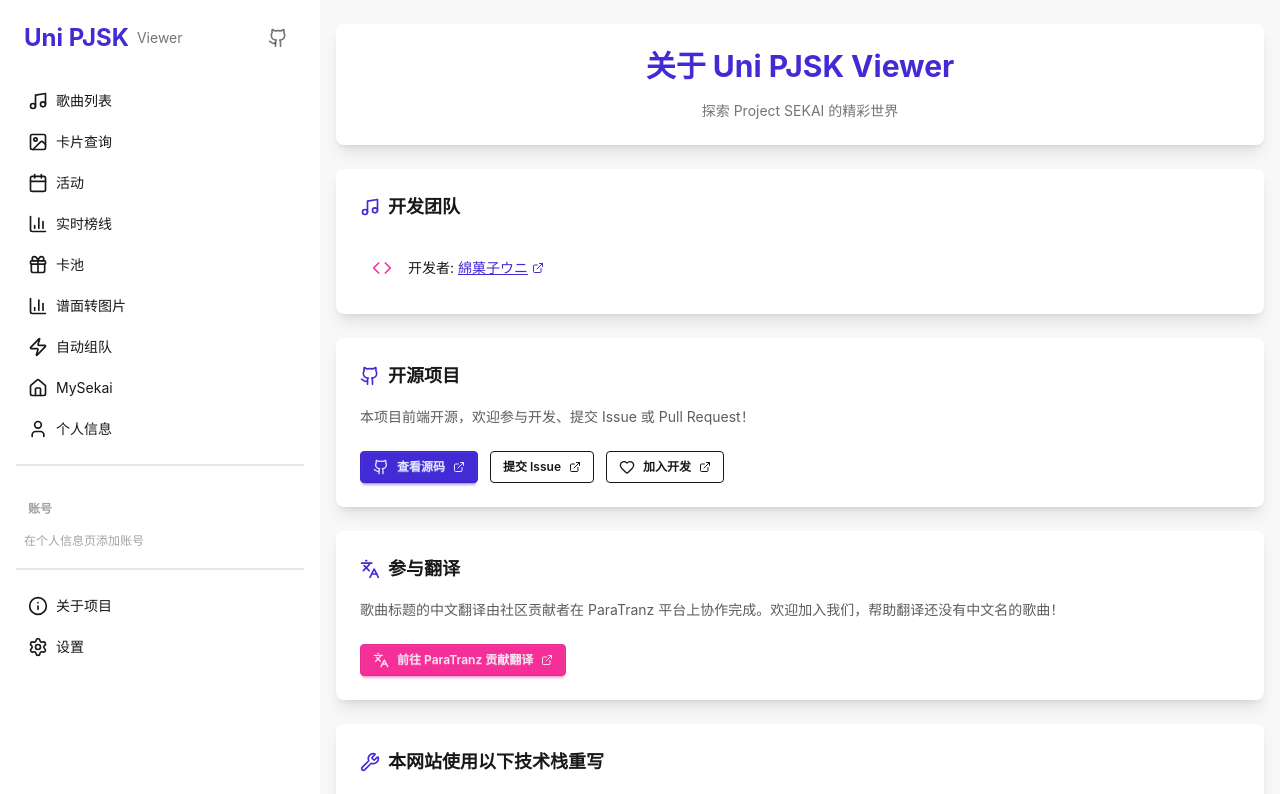
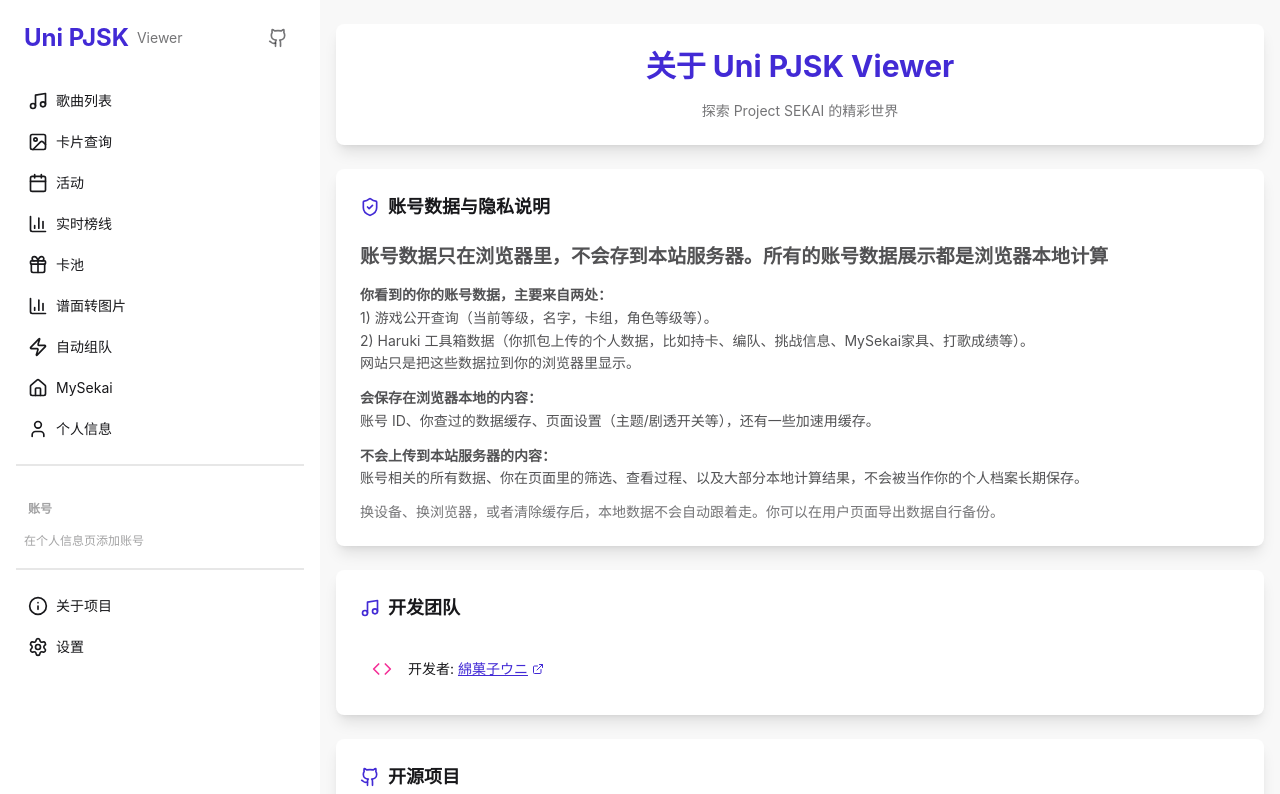
Before and after one commit to watagashi-uni/Uni-PJSK-Viewer-Frontend, a Vue app: page /about in a window 1280 px wide. Shown: the top 794 px of the page. Built offline with nearby package versions, Linux system fonts and the light colour scheme; no server answers.

Commit message:
feat(about): add clear account data and privacy explanation

```diff
--- a/src/views/AboutView.vue
+++ b/src/views/AboutView.vue
@@ -1,6 +1,6 @@
 <script setup lang="ts">
 import {
-  Music, Code, Wrench, ExternalLink, Github, Heart, Languages
+  Music, Code, Wrench, ExternalLink, Github, Heart, Languages, ShieldCheck
 } from 'lucide-vue-next'
 </script>
 
@@ -17,6 +17,37 @@ import {
     <!-- <AlertBanner type="warning">
       <strong class="flex items-center gap-1"><AlertTriangle class="w-4 h-4" /> 内测中！</strong> 该网站还在内部测试中，出现问题请及时反馈
     </AlertBanner> -->
+
+    <!-- 数据与隐私 -->
+    <div class="card bg-base-100 shadow-lg mb-6 animate-fade-in-up animation-delay-50">
+      <div class="card-body">
+        <h3 class="card-title text-lg flex items-center gap-2">
+          <ShieldCheck class="w-5 h-5 text-primary" /> 账号数据与隐私说明
+        </h3>
+        <div class="mt-3 space-y-3 text-base-content/75 leading-relaxed">
+          <p>
+            <strong style="font-weight: bold; font-size: 1.2rem;">账号数据只在浏览器里，不会存到本站服务器。所有的账号数据展示都是浏览器本地计算</strong>
+          </p>
+          <p>
+            <strong>你看到的你的账号数据，主要来自两处：</strong><br />
+            1) 游戏公开查询（当前等级，名字，卡组，角色等级等）。<br />
+            2) Haruki 工具箱数据（你抓包上传的个人数据，比如持卡、编队、挑战信息、MySekai家具、打歌成绩等）。<br />
+            网站只是把这些数据拉到你的浏览器里显示。
+          </p>
+          <p>
+            <strong>会保存在浏览器本地的内容：</strong><br />
+            账号 ID、你查过的数据缓存、页面设置（主题/剧透开关等），还有一些加速用缓存。
+          </p>
+          <p>
+            <strong>不会上传到本站服务器的内容：</strong><br />
+            账号相关的所有数据、你在页面里的筛选、查看过程、以及大部分本地计算结果，不会被当作你的个人档案长期保存。
+          </p>
+          <p class="text-sm text-base-content/60">
+            换设备、换浏览器，或者清除缓存后，本地数据不会自动跟着走。你可以在用户页面导出数据自行备份。
+          </p>
+        </div>
+      </div>
+    </div>
 
     <!-- 开发者信息 -->
     <div class="card bg-base-100 shadow-lg mb-6 animate-fade-in-up animation-delay-100">
```
